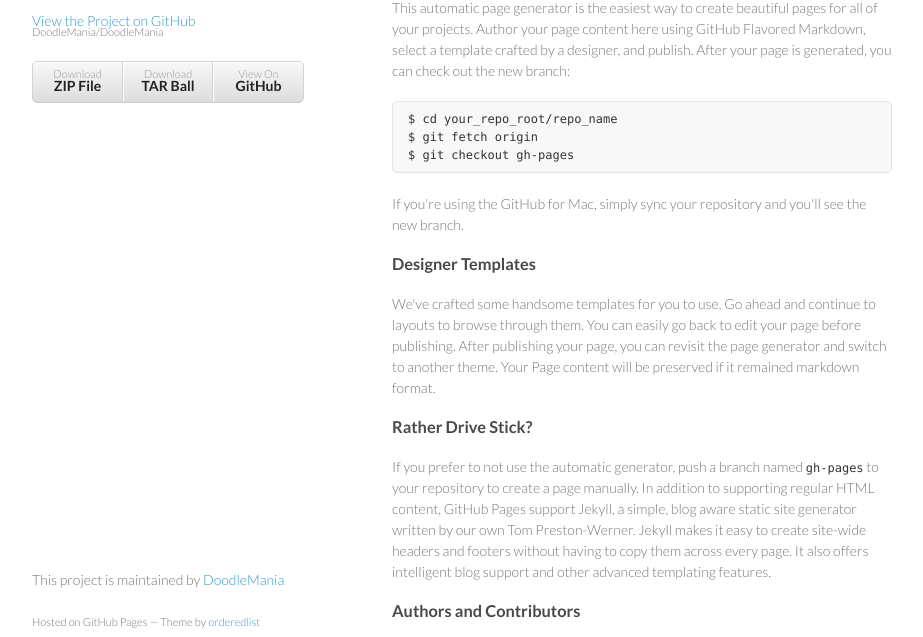
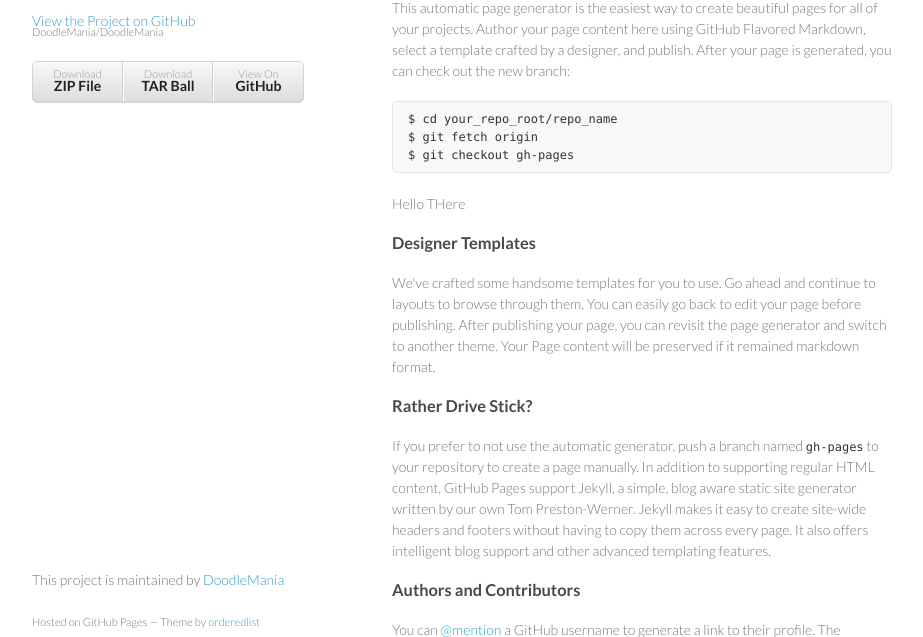
Before and after one commit to DoodleMania/DoodleMania, a plain HTML site: page index.html in a window 1280 px wide. Shown: the part 99-736 px from the top of the page, without its empty margins (178-1101 px from the left). Drawn offline with Linux system fonts and the light colour scheme.

Commit message:
Update index.html

```diff
--- a/index.html
+++ b/index.html
@@ -37,7 +37,7 @@ $ git fetch origin
 $ git checkout gh-pages
 </code></pre>
 
-<p>If you're using the GitHub for Mac, simply sync your repository and you'll see the new branch.</p>
+<p>Hello THere</p>
 
 <h3>Designer Templates</h3>
 
```
